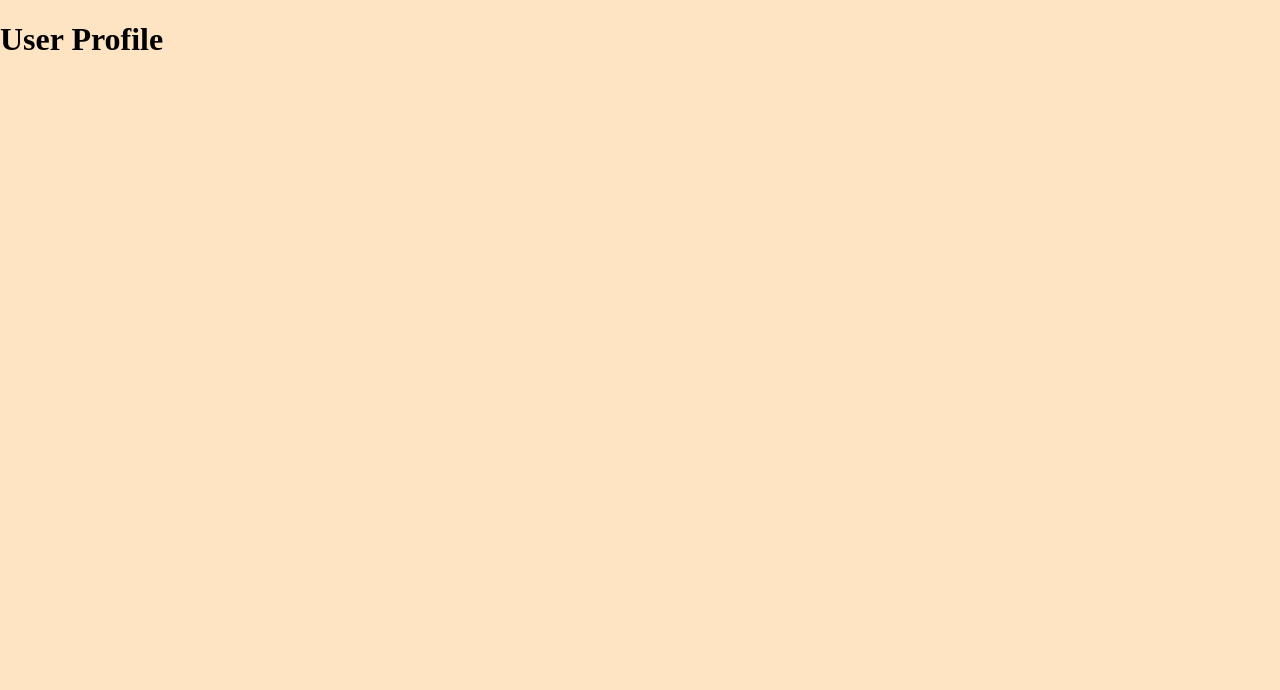
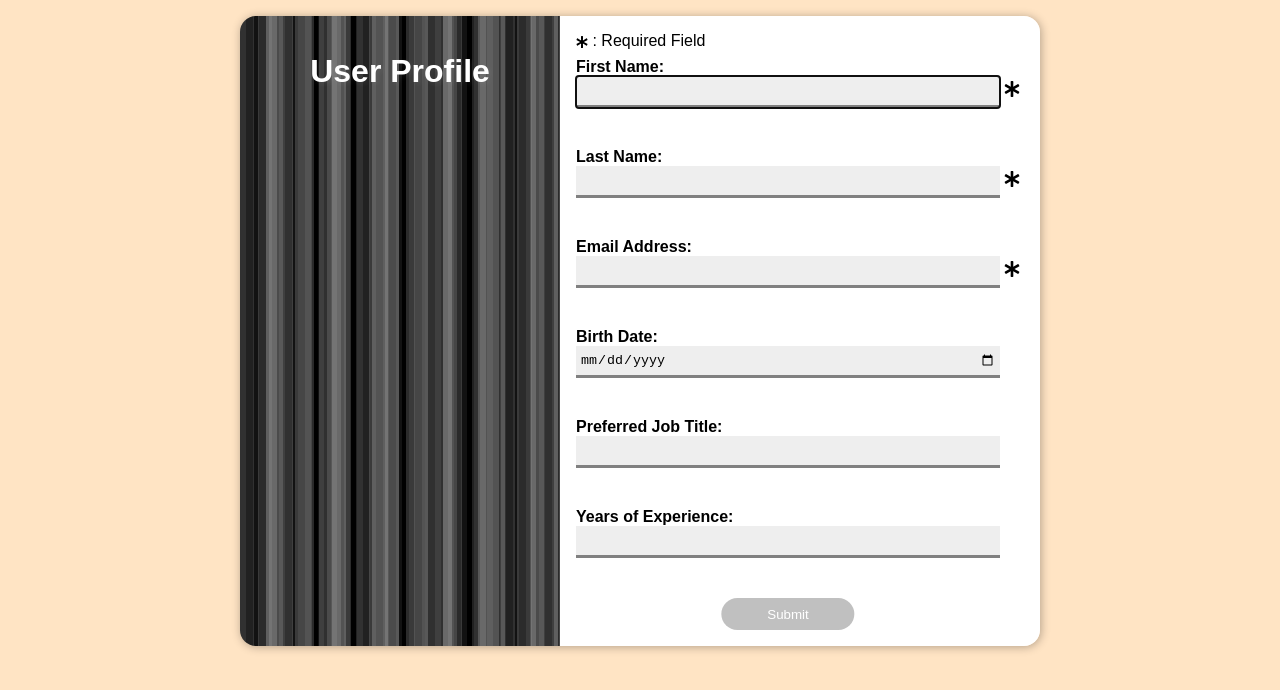
Before and after one commit to VAggrippino/betacode_interview_01, a React (Create React App) app in the folder 03_user-profile/: page / in a window 1280 px wide. Shown: the top 690 px of the page. Built offline with nearby package versions, Linux system fonts and the light colour scheme.

Commit message:
Add form and field error components

```diff
--- a/03_user-profile/src/components/App.js
+++ b/03_user-profile/src/components/App.js
@@ -1,12 +1,9 @@
 import React from 'react';
+import UserForm from './UserForm';
 
 class App extends React.Component {
   render() {
-    return (
-      <div>
-        <h1>User Profile</h1>
-      </div>
-    );
+    return <UserForm />;
   }
 }
 
--- /dev/null
+++ b/03_user-profile/src/components/FieldError.css
@@ -0,0 +1,9 @@
+.field-error {
+  height: var(--field-height);
+  line-height: var(--field-height);
+  color: red;
+  font-weight: bold;
+  margin-top: calc(0rem - var(--field-height));
+  box-sizing: border-box;
+  padding-left: 0.25rem;
+}
--- /dev/null
+++ b/03_user-profile/src/components/FieldError.js
@@ -0,0 +1,15 @@
+import React from 'react';
+import './FieldError.css';
+
+class FieldError extends React.Component {
+  render() {
+    const field = this.props.fieldName;
+    const fieldError = this.props.formErrors[field];
+
+    if (!fieldError) return null;
+
+    return <div className="field-error">{fieldError}</div>;
+  }
+}
+
+export default FieldError;
--- /dev/null
+++ b/03_user-profile/src/components/UserForm.css
@@ -0,0 +1,121 @@
+.wrapper {
+  font-family: Arial, Helvetica, sans-serif;
+  display: flex;
+  flex-direction: column;
+  flex-wrap: wrap;
+  align-items: center;
+  width: 100%;
+  max-width: 25rem;
+  margin: auto;
+}
+
+.header, .user-form {
+  width: 100%;
+}
+
+.header {
+  color: white;
+  padding: 1rem;
+  text-align: center;
+  box-sizing: border-box;
+  /* https://leaverou.github.io/css3patterns/#cicada-stripes */
+  background-color: black;
+  background-image: linear-gradient(90deg, rgba(255,255,255,.07) 50%, transparent 50%),
+linear-gradient(90deg, rgba(255,255,255,.13) 50%, transparent 50%),
+linear-gradient(90deg, transparent 50%, rgba(255,255,255,.17) 50%),
+linear-gradient(90deg, transparent 50%, rgba(255,255,255,.19) 50%);
+  background-size: 13px, 29px, 37px, 53px;
+}
+
+@media screen and (min-width: 40rem) {
+  .wrapper {
+    display: grid;
+    grid-template-columns: 2fr 3fr;
+    width: 90%;
+    max-width: 50rem;
+    margin-top: 1rem;
+    border-radius: 1rem;
+    box-shadow: 1px 1px 10px 0 rgba(0, 0, 0, 0.3);
+    overflow: hidden;
+  }
+
+  .header {
+    height: 100%;
+  }
+}
+
+.header h1 {
+  text-shadow: 2px 2px 5px rgba(255,255,255,.07);
+}
+
+.user-form {
+  --field-height: 2rem;
+  --field-width: calc(100% - 1.5rem);
+  background-color: white;
+  padding: 0.5rem;
+  box-sizing: border-box;
+}
+
+.user-form > div {
+  margin: 0.5em;
+}
+
+.user-form input {
+  height: var(--field-height);
+  line-height: var(--field-height);
+  box-sizing: border-box;
+}
+
+.user-form label {
+  display: block;
+  font-weight: bold;
+}
+
+.user-form .field input {
+  width: var(--field-width);
+  border: none;
+  border-bottom: 3px solid gray;
+  background-color: #eee;
+  box-sizing: border-box;
+  padding: 0 0.25rem;
+  margin: 0 0 2rem 0;
+}
+
+.user-form .required.field.invalid input {
+  border-bottom-color: red;
+}
+
+.note .svg-inline--fa {
+  width: 0.75rem;
+  height: 0.75rem;
+}
+
+.field .svg-inline--fa {
+  padding: 0 0.25rem;
+}
+
+.user-form input[type="submit"] {
+  color: white;
+  background-color: dodgerblue;
+  width: 10em;
+  border-style: none;
+  border-radius: 20px;
+  position: relative;
+  margin-left: calc(var(--field-width) / 2);
+  transform: translateX(-50%);
+  transition: background-color 500ms;
+  box-shadow: 1px 1px 0 0 rgba(0, 0, 0, 0.5);
+}
+
+.user-form input[type="submit"]:disabled {
+  background-color: silver;
+  box-shadow: none;
+}
+
+.user-form input[type="submit"]:focus {
+  outline: none;
+}
+
+.user-form input[type="submit"]:active {
+  top: 1px;
+}
--- /dev/null
+++ b/03_user-profile/src/components/UserForm.js
@@ -0,0 +1,208 @@
+import React from 'react';
+import serialize from 'serialize-javascript';
+
+import { library } from '@fortawesome/fontawesome-svg-core'
+import { FontAwesomeIcon } from '@fortawesome/react-fontawesome'
+import { faAsterisk } from '@fortawesome/free-solid-svg-icons'
+
+import FieldError from './FieldError';
+import './UserForm.css';
+
+library.add(faAsterisk);
+
+class UserForm extends React.Component {
+  state = {
+    firstName: '',
+    lastName: '',
+    email: '',
+    dob: '',
+    jobTitle: '',
+    experience: '',
+    firstNameError: false,
+    lastNameError: false,
+    emailError: false,
+    formIsValid: false,
+    formErrors: {
+      firstName: '',
+      lastName: '',
+      email: ''
+    }
+  };
+
+  onFormSubmit = async (e) => {
+    e.preventDefault();
+    console.log(e.target.action);
+    const data = {
+      firstName: this.state.firstName,
+      lastName: this.state.lastName,
+      email: this.state.email,
+      dob: this.state.dob,
+      jobTitle: this.state.jobTitle,
+      experience: this.state.experience
+    };
+
+    // const url = e.target.action;
+    const url = 'https://httpbin.org/anything';
+
+    const init = {
+      method: 'PUT',
+      headers: {
+        "Content-Type": "application/json"
+      },
+      body: serialize(data),
+    }
+
+    const response = await fetch(url, init);
+    const json = await response.json();
+    console.log(json);
+  };
+
+  firstNameIsValid = () => {
+    const field = document.getElementById('firstName');
+    return field.value.length > 1;
+  };
+
+  lastNameIsValid = () => {
+    const field = document.getElementById('lastName');
+    return field.value.length > 1;
+  };
+
+  emailIsValid = () => {
+    const field = document.getElementById('email');
+    // This is not the most robust email address regex available.
+    return field.value.match(/.+@.+\..+/) !== null;
+  };
+
+  onInputChange = (e) => {
+    e.preventDefault();
+    const name = e.target.name
+    const value = e.target.value;
+
+    const firstNameIsValid = this.firstNameIsValid();
+    const lastNameIsValid = this.lastNameIsValid();
+    const emailIsValid = this.emailIsValid();
+
+    const formIsValid = firstNameIsValid && lastNameIsValid && emailIsValid;
+
+    this.setState({formIsValid});
+
+    const validate = (name, value) => {
+      const formErrors = this.state.formErrors;
+      switch(name) {
+        case 'firstName':
+          const firstNameError = !(firstNameIsValid || value.length === 0);
+          this.setState({firstNameError});
+          formErrors[name] = firstNameError ? 'Please enter your first name.' : '';
+          break;
+
+        case 'lastName':
+          const lastNameError = !(lastNameIsValid || value.length === 0);
+          this.setState({lastNameError});
+          formErrors[name] = lastNameError ? 'Please enter your last name.' : '';
+          break;
+
+        case 'email':
+          const emailError = !(emailIsValid || value.length === 0);
+          this.setState({emailError});
+          formErrors[name] = emailError ? 'Please enter a valid email address.' : '';
+          break;
+        default:
+          break;
+      }
+
+      this.setState({formErrors});
+    };
+
+    this.setState({[name]: value}, () => validate(name, value));
+  }
+
+  render() {
+    const firstNameError = this.state.firstNameError;
+    const lastNameError = this.state.lastNameError;
+    const emailError = this.state.emailError;
+
+    const fieldClass = ['field']
+    const requiredFieldClass = fieldClass.concat('required');
+    const invalidFieldClass = requiredFieldClass.concat('invalid');
+
+    const fnClass = firstNameError ? invalidFieldClass : requiredFieldClass;
+    const lnClass = lastNameError ? invalidFieldClass : requiredFieldClass;
+    const emailClass = emailError ? invalidFieldClass : requiredFieldClass;
+
+    return (
+      <div className="wrapper">
+        <div className="header">
+          <h1>User Profile</h1>
+        </div>
+        <form className="user-form"
+          action="https://api.dummyendpoint/me/profile"
+          // PUT method is not valid in HTML forms, but will be handled in submit
+          // handler
+          method="post"
+          onSubmit={this.onFormSubmit}
+        >
+          <div className="note"><FontAwesomeIcon icon="asterisk" /> : Required Field</div>
+          <div className={fnClass.join(' ')}>
+            <label htmlFor="firstName">First Name:</label>
+            <input id="firstName" name="firstName" type="text" autoFocus required
+              value={this.state.firstName}
+              onChange={(e) => this.onInputChange(e)}
+            />
+            <FontAwesomeIcon icon="asterisk" />
+            <FieldError fieldName="firstName" formErrors={this.state.formErrors} />
+          </div>
+
+          <div className={lnClass.join(' ')}>
+            <label htmlFor="lastName">Last Name:</label>
+            <input id="lastName" name="lastName" type="text" required
+              value={this.state.lastName}
+              onChange={this.onInputChange}
+            />
+            <FontAwesomeIcon icon="asterisk" />
+            <FieldError fieldName="lastName" formErrors={this.state.formErrors} />
+          </div>
+
+          <div className={emailClass.join(' ')}>
+            <label htmlFor="email">Email Address:</label>
+            <input id="email" name="email" type="email" required
+              value={this.state.email}
+              onChange={(e) => this.onInputChange(e)}
+            />
+            <FontAwesomeIcon icon="asterisk" />
+            <FieldError fieldName="email" formErrors={this.state.formErrors} />
+          </div>
+
+          <div className="field">
+            <label htmlFor="dob">Birth Date:</label>
+            <input id="dob" name="dob" type="date"
+              value={this.state.dob}
+              onChange={e => this.setState({dob: e.target.value})}
+              placeholder="DD-MON-YYYY"
+            />
+          </div>
+
+          <div className="field">
+            <label htmlFor="job-title">Preferred Job Title:</label>
+            <input id="job-title" name="job-title" type="text"
+              value={this.state.jobTitle}
+              onChange={e => this.setState({jobTitle: e.target.value})}
+            />
+          </div>
+
+          <div className="field">
+            <label htmlFor="experience">Years of Experience:</label>
+            <input id="experience" name="experience" type="number"
+              value={this.state.experience}
+              onChange={e => this.setState({experience: e.target.value})}
+            />
+          </div>
+          <div>
+            <input type="submit" disabled={!this.state.formIsValid} />
+          </div>
+        </form>
+      </div>
+    );
+  }
+}
+
+export default UserForm;
```
